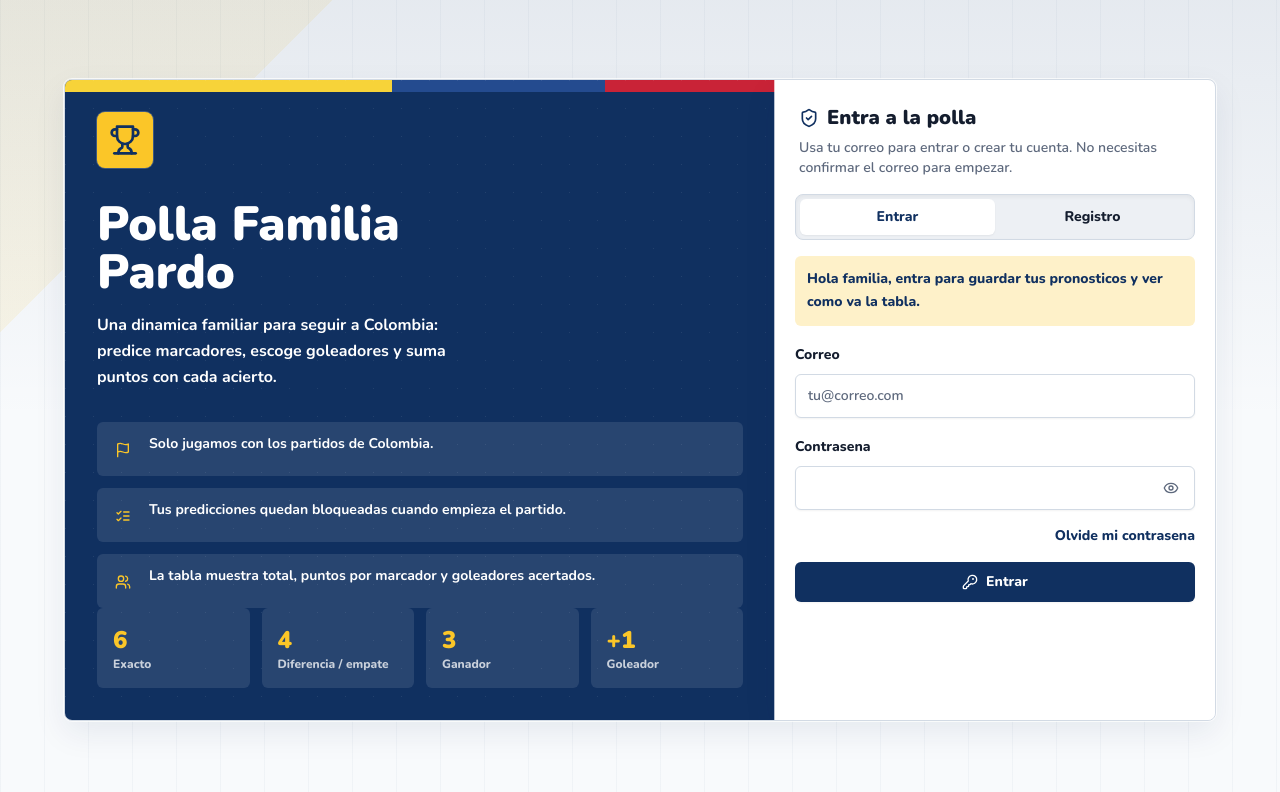
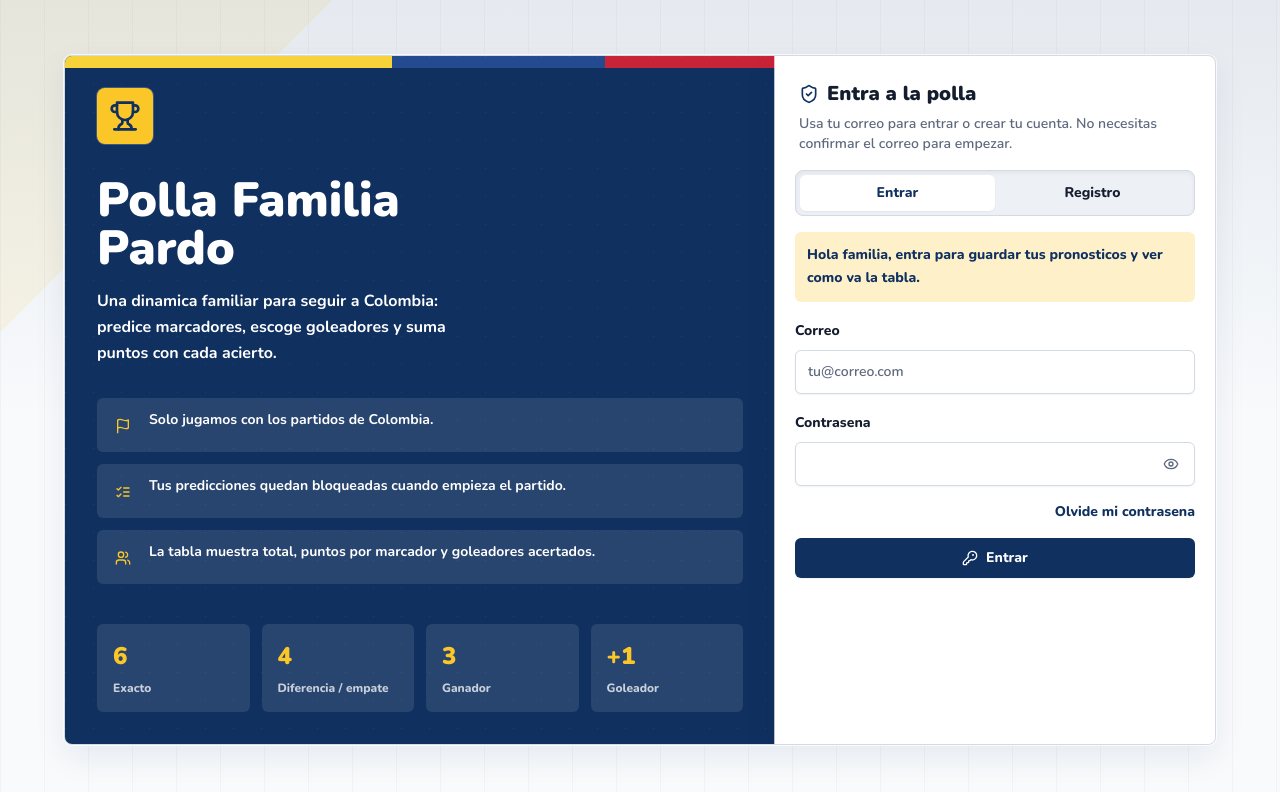
Before and after one commit to danielpardop/polla_familipardo, a React (Vite) app: page /login in a window 1280 px wide. Shown: the top 792 px of the page. Built offline with nearby package versions, Linux system fonts and the light colour scheme; no server answers.

Commit message:
login fix

```diff
--- a/src/pages/Login.tsx
+++ b/src/pages/Login.tsx
@@ -86,31 +86,47 @@ export function Login() {
             <ScoreRule value="+1" label="Por goleador" />
           </div>
         </section>
-        <section className="relative hidden min-h-[620px] overflow-hidden bg-primary p-8 text-primary-foreground lg:flex lg:flex-col lg:justify-between">
+<section className="relative hidden min-h-[680px] overflow-hidden bg-primary p-8 text-primary-foreground lg:flex lg:flex-col">
   <div className="absolute inset-x-0 top-0 h-3 flag-band" />
-          <div className="absolute inset-0 opacity-[0.08]" style={{ backgroundImage: "linear-gradient(135deg, white 1px, transparent 1px)", backgroundSize: "28px 28px" }} />
-          <div>
-            <div className="relative grid h-14 w-14 place-items-center rounded-lg bg-secondary text-primary shadow-sm ring-1 ring-white/20">
+  <div
+    className="absolute inset-0 opacity-[0.08]"
+    style={{
+      backgroundImage: "linear-gradient(135deg, white 1px, transparent 1px)",
+      backgroundSize: "28px 28px",
+    }}
+  />
+
+  <div className="relative z-10 flex flex-1 flex-col">
+    <div className="shrink-0">
+      <div className="grid h-14 w-14 place-items-center rounded-lg bg-secondary text-primary shadow-sm ring-1 ring-white/20">
         <Trophy className="h-8 w-8" />
       </div>
-            <h1 className="relative mt-8 max-w-md text-5xl font-black leading-none">Polla Familia Pardo</h1>
-            <p className="relative mt-4 max-w-sm text-base font-bold leading-relaxed text-white/78">
+
+      <h1 className="mt-8 max-w-md text-5xl font-black leading-none">
+        Polla Familia Pardo
+      </h1>
+
+      <p className="mt-4 max-w-sm text-base font-bold leading-relaxed text-white/78">
         Una dinamica familiar para seguir a Colombia: predice marcadores, escoge goleadores y suma puntos con cada acierto.
       </p>
-            <div className="relative mt-8 grid gap-3 text-sm font-bold text-white/82">
+
+      <div className="mt-8 grid gap-3 text-sm font-bold text-white/82">
         <LoginNote icon={<Flag className="h-4 w-4" />} text="Solo jugamos con los partidos de Colombia." />
         <LoginNote icon={<ListChecks className="h-4 w-4" />} text="Tus predicciones quedan bloqueadas cuando empieza el partido." />
         <LoginNote icon={<Users className="h-4 w-4" />} text="La tabla muestra total, puntos por marcador y goleadores acertados." />
       </div>
     </div>
-          <div className="relative grid grid-cols-4 gap-3">
+
+    <div className="mt-auto shrink-0 pt-10">
+      <div className="grid grid-cols-2 gap-3 xl:grid-cols-4">
         <ScoreRule value="6" label="Exacto" />
         <ScoreRule value="4" label="Diferencia / empate" />
         <ScoreRule value="3" label="Ganador" />
         <ScoreRule value="+1" label="Goleador" />
       </div>
+    </div>
+  </div>
 </section>
-
         <Card className="rounded-none border-0 bg-white shadow-none">
           <CardHeader className="p-5 pb-3 sm:p-6 sm:pb-4">
             <CardTitle className="flex items-center gap-2 text-xl">
@@ -208,9 +224,13 @@ export function Login() {
 
 function ScoreRule({ value, label }: { value: string; label: string }) {
   return (
-    <div className="min-w-0 rounded-md bg-white/10 p-3 sm:p-4">
-      <p className="text-xl font-black text-secondary sm:text-2xl">{value}</p>
-      <p className="truncate text-[11px] font-extrabold text-white/75 sm:text-xs">{label}</p>
+    <div className="flex min-h-[86px] min-w-0 flex-col justify-center rounded-md bg-white/10 p-3 sm:p-4">
+      <p className="text-xl font-black leading-none text-secondary sm:text-2xl">
+        {value}
+      </p>
+      <p className="mt-2 text-[11px] font-extrabold leading-tight text-white/75 sm:text-xs">
+        {label}
+      </p>
     </div>
   );
 }
```
Lines whose indentation alone changed are shown as unchanged.
